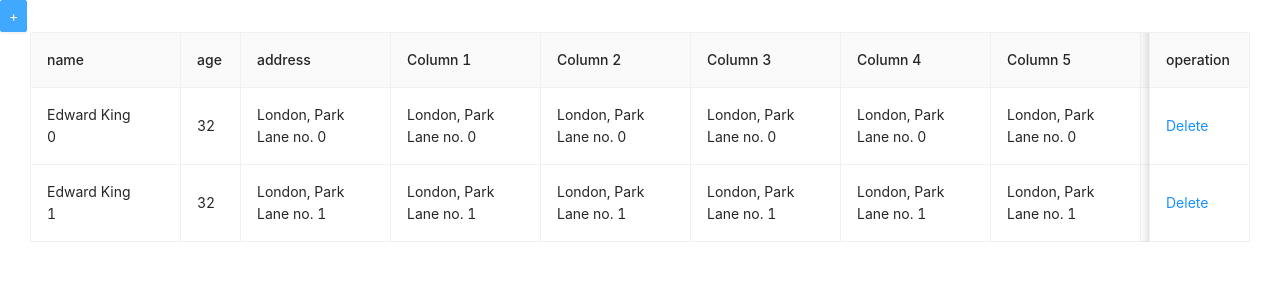
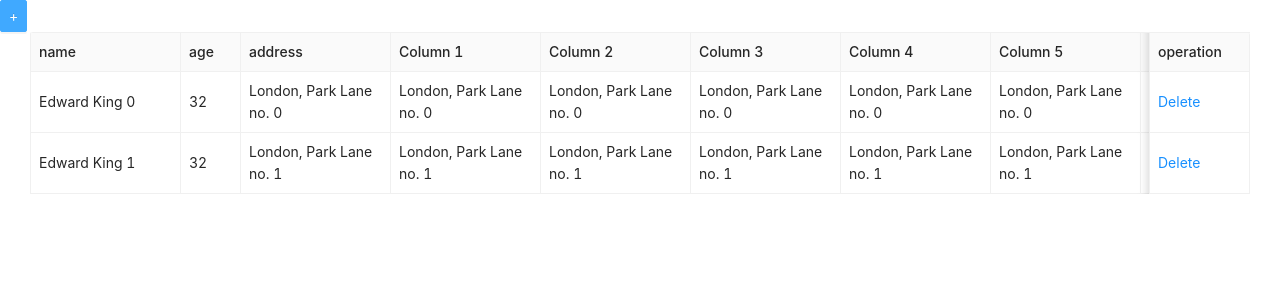
Before and after one commit to dontcry2013/scheduler, a React (Create React App) app: page / in a window 1280 px wide. Shown: the top 300 px of the page. Built offline with nearby package versions, Linux system fonts and the light colour scheme.

Commit message:
handle table scroll problem

```diff
--- a/src/components/EditableTable.tsx
+++ b/src/components/EditableTable.tsx
@@ -176,8 +176,9 @@ const EditableTable: React.FC<EditableTableProps> = () => {
         bordered
         dataSource={state.dataSource}
         columns={columns as ColumnTypes}
-        scroll={{ x: 1500, y: '100%' }}
+        scroll={{ x: '100%', y: window.innerHeight - 80}}
         pagination={ false }
+        size="small"
       />
     </div>
   );
```
